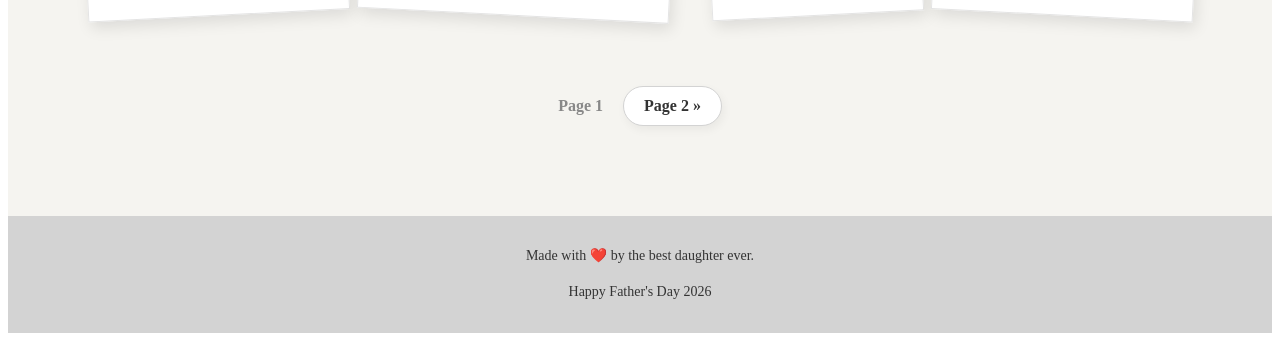
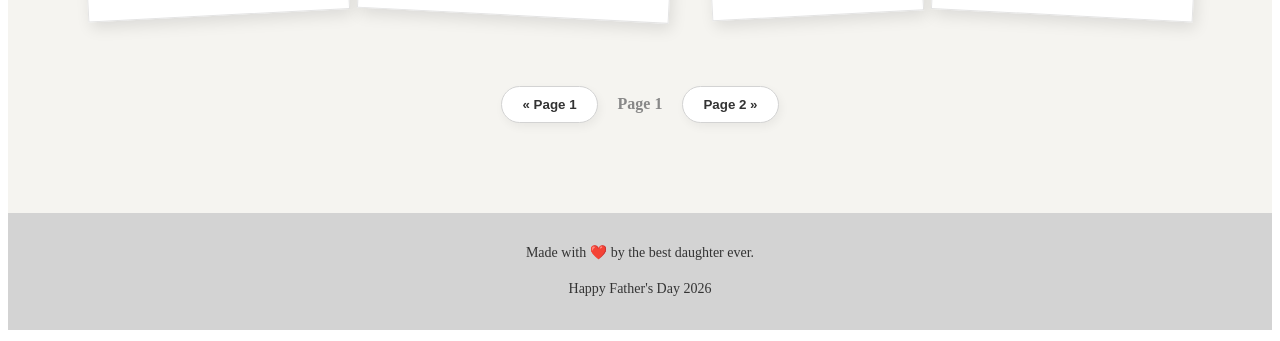
Before and after one commit to lelynkegarise-stack/fathers, a plain HTML site: page family.html in a window 1280 px wide. Shown: the part 923-1264 px from the top of the page. Drawn offline with Linux system fonts and the light colour scheme; a script that the page names is missing.

Commit message:
Update family.html

```diff
--- a/family.html
+++ b/family.html
@@ -22,21 +22,22 @@
       });
   </script>
 
-  <!-- 2. Main Scrapbook Content Area -->
-  <main class="scrapbook-bg">
+ <!-- Inside your single family.html file -->
+<main class="scrapbook-bg">
     <section class="scrapbook-section">
-      <h2 class="section-heading">🏠 Family Memories</h2>
+        <h2 class="section-heading">🏠 Family Memories</h2>
 
-      <!-- The single photo gallery container JavaScript will fill -->
-      <div id="family-gallery" class="scrapbook-flex"></div>
+        <!-- This stays the same -->
+        <div id="family-gallery" class="scrapbook-flex"></div>
     </section>
 
-    <!-- Pagination Buttons at the bottom of the grid -->
+    <!-- UPDATED PAGINATION: Buttons that trigger JS functions -->
     <div class="pagination">
-        <span class="current-page">Page 1</span>
-        <a href="family2.html" class="page-btn">Page 2 »</a>
+        <button id="prev-btn" class="page-btn" onclick="goToPage(1)">« Page 1</button>
+        <span id="page-indicator" class="current-page">Page 1</span>
+        <button id="next-btn" class="page-btn" onclick="goToPage(2)">Page 2 »</button>
     </div>
-  </main>
+</main>
 
   <!-- 3. Footer Container & Fetch Script -->
   <div id="footer"></div>
```
